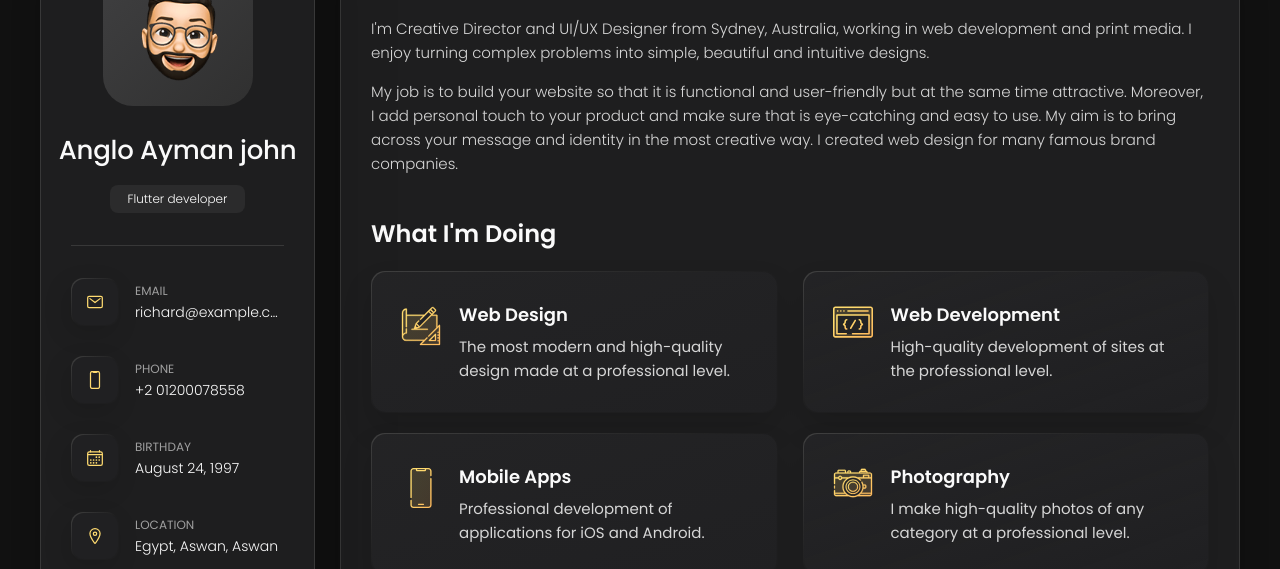
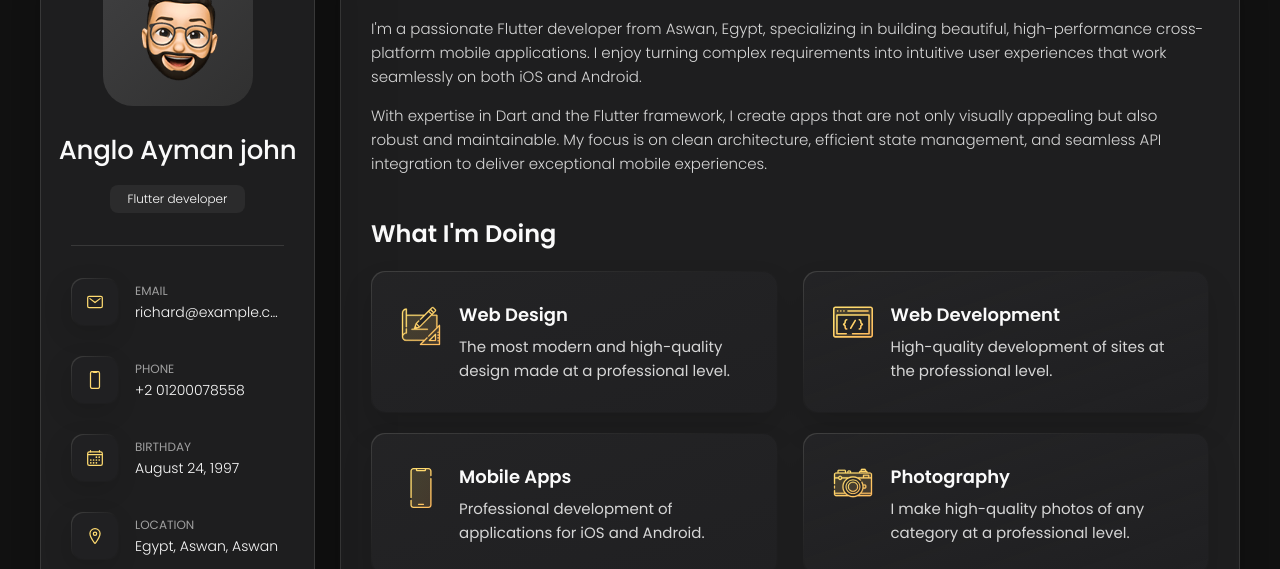
Before and after one commit to angloAyman/portfolio, a plain HTML site: page index.html in a window 1280 px wide. Shown: the part 162-731 px from the top of the page. Drawn offline with nearby package versions, Linux system fonts and the light colour scheme.

Commit message:
about
update about

```diff
--- a/index.html
+++ b/index.html
@@ -209,18 +209,16 @@
 
         <section class="about-text">
           <p>
-            I'm Creative Director and UI/UX Designer from Sydney, Australia, working in web development and print media.
-            I enjoy
-            turning complex problems into simple, beautiful and intuitive designs.
+            I'm a passionate Flutter developer from Aswan, Egypt, specializing in building beautiful,
+            high-performance cross-platform mobile applications. I enjoy turning complex requirements
+            into intuitive user experiences that work seamlessly on both iOS and Android.
           </p>
 
           <p>
-            My job is to build your website so that it is functional and user-friendly but at the same time attractive.
-            Moreover, I
-            add personal touch to your product and make sure that is eye-catching and easy to use. My aim is to bring
-            across your
-            message and identity in the most creative way. I created web design for many famous brand companies.
-          </p>
+           With expertise in Dart and the Flutter framework, I create apps that are not only
+           visually appealing but also robust and maintainable. My focus is on clean architecture,
+           efficient state management, and seamless API integration to deliver exceptional mobile experiences.
+       </p>
         </section>
 
 
```
